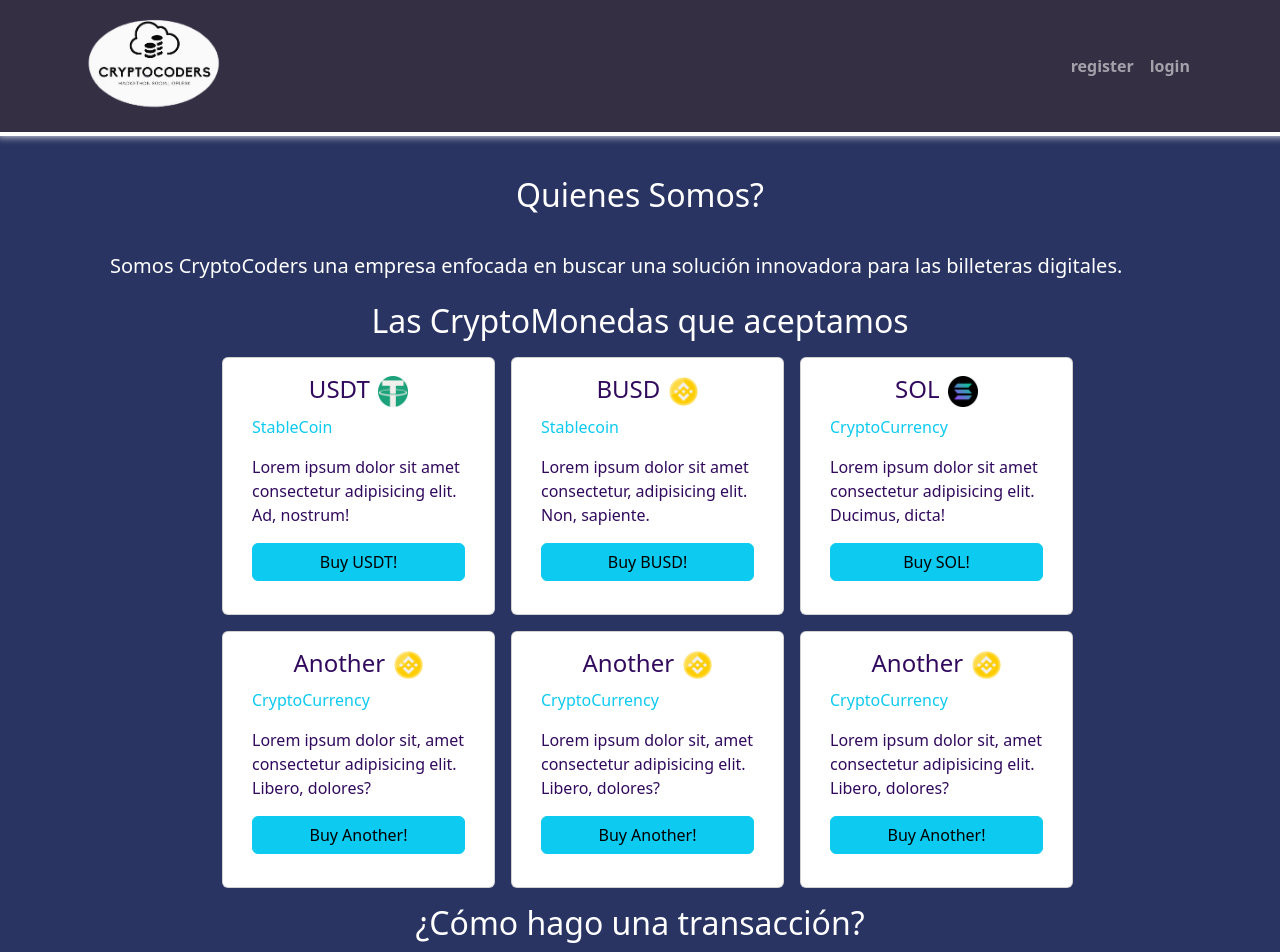
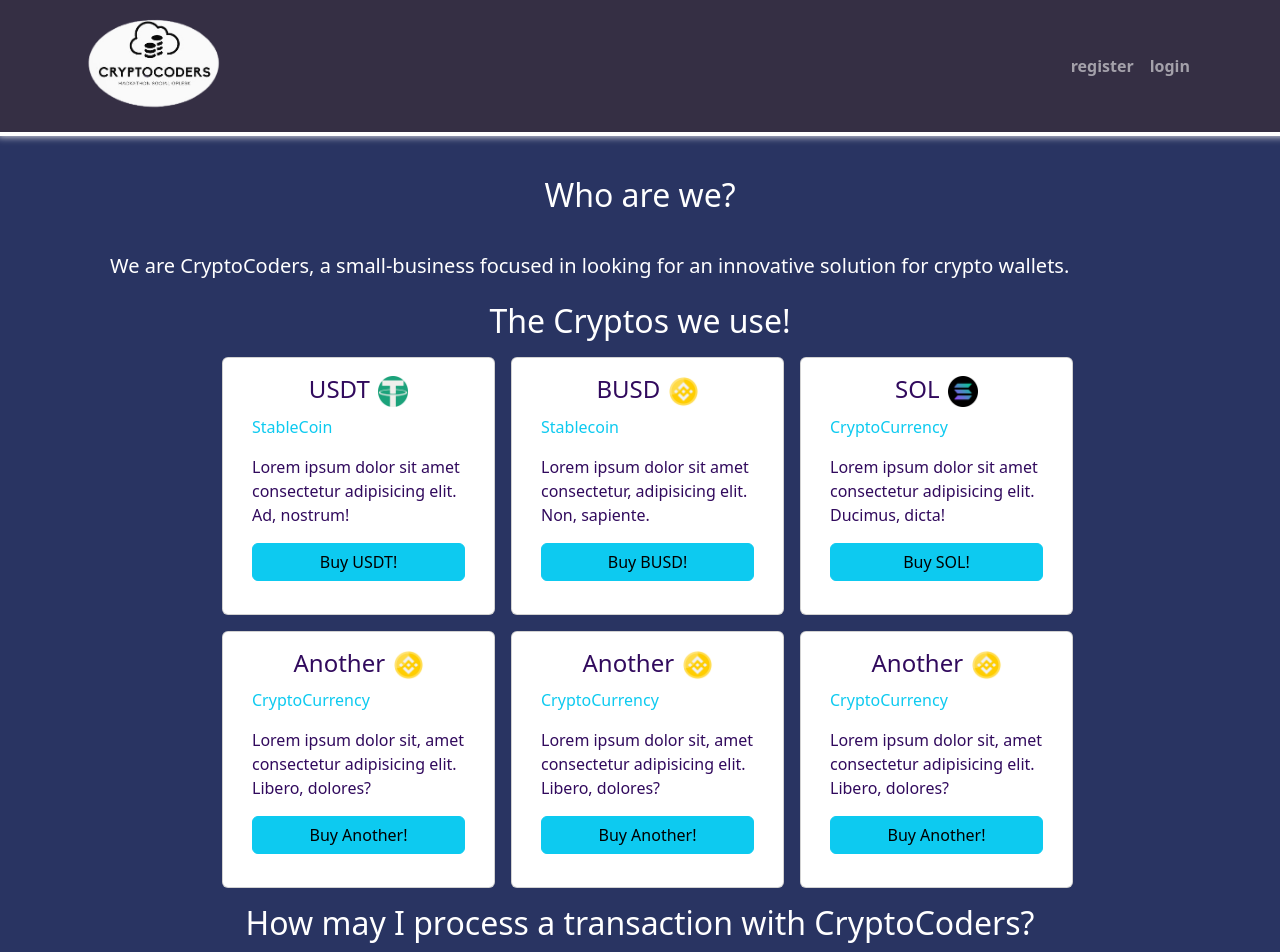
Before and after one commit to requin883/NuevoFront, a React (Vite) app: page /home in a window 1280 px wide. Shown: the top 952 px of the page. Built offline with nearby package versions, Linux system fonts and the light colour scheme.

Commit message:
feat: change language

```diff
--- a/src/Pages/Homepages/Homepages.jsx
+++ b/src/Pages/Homepages/Homepages.jsx
@@ -21,14 +21,14 @@ function Homepages() {
             <ExamplesNavbar val={["register", "login"]} />
             <Container className="d-flex flex-column wrapper">
                 <Container className=" d-flex flex-column">
-                    <h2 className="align-self-center title p-3">Quienes Somos?</h2>
+                    <h2 className="align-self-center title p-3">Who are we?</h2>
                     <h5 className="description p-3">
-                        Somos CryptoCoders una empresa enfocada en buscar una solución innovadora para
-                        las billeteras digitales.
+                        We are CryptoCoders, a small-business focused in looking for an innovative solution
+                        for crypto wallets.
                     </h5>
                 </Container>
                 <Container className="d-flex flex-column justify-content-center align-items-center">
-                    <h2 className="mb-3">Las CryptoMonedas que aceptamos</h2>
+                    <h2 className="mb-3">The Cryptos we use!</h2>
                     <Container className="CryptoCurrencies">
                         <Row>
                             <Card title="USDT" cat="StableCoin">
@@ -54,7 +54,7 @@ function Homepages() {
                 </Container>
                 <div className="section section-contact-us text-center">
                     <Container className="d-flex flex-column">
-                        <h2 className="title">¿Cómo hago una transacción?</h2>
+                        <h2 className="title">How may I process a transaction with CryptoCoders?</h2>
                         <p className="description">Lorem ipsum dolor sit amet consectetur adipisicing elit. Nisi, tempore!</p>
                         <Row className="p-5 align-self-center d-flex flex-column">
                             <Message />
```
